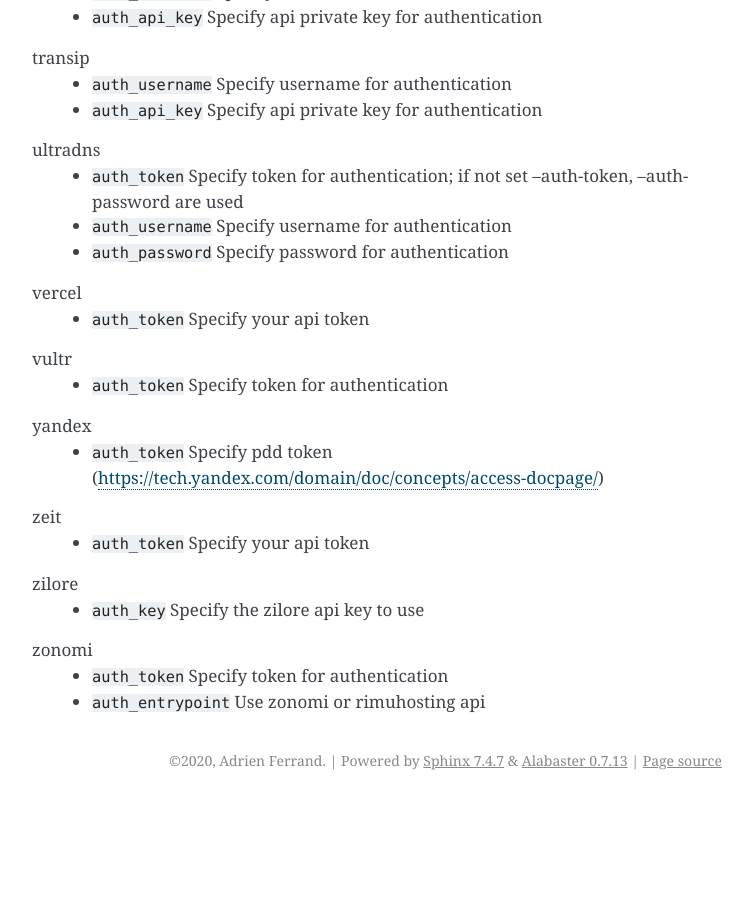
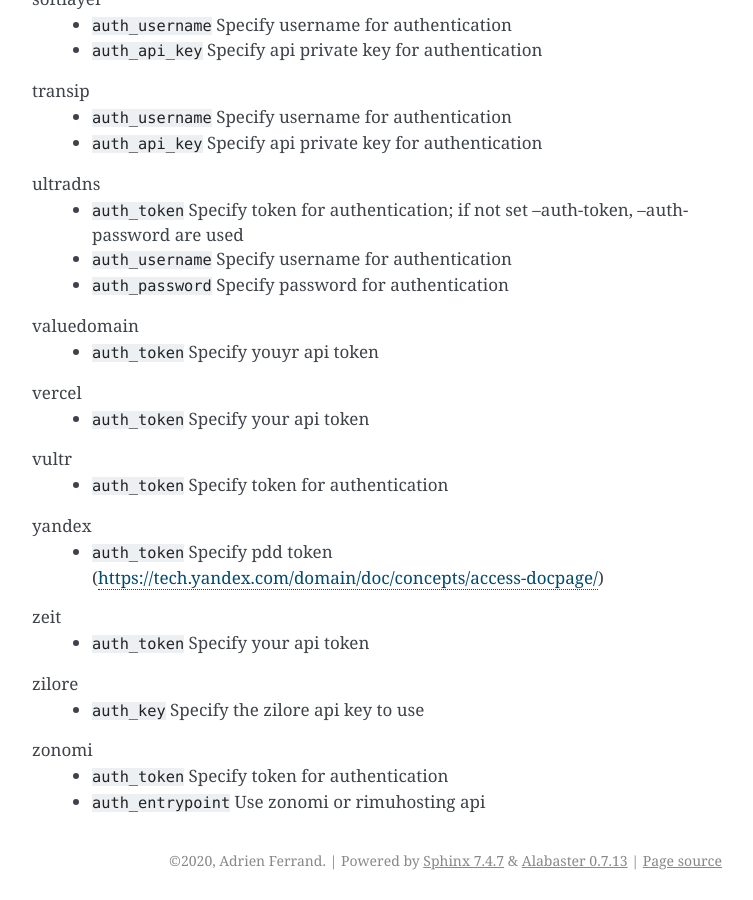
Before and after one commit to adferrand/dnsrobocert, a Sphinx documentation site: the page built from docs/providers_options.rst, in a window 1280 px wide and 900 px high, scrolled down 7916 px. Shown: the whole window, without its empty margins (388-1141 px from the left). Built offline with Sphinx 7.4.7, drawn with Linux system fonts in a browser that asks for light colours; before the commit the page ends 8716 px from its top, so only the background shows below that.

```diff
--- a/docs/providers_options.rst
+++ b/docs/providers_options.rst
@@ -40,9 +40,11 @@ The following Lexicon providers are supported by DNSroboCert.
 +----------------+----------------+----------------+----------------+
 |route53_        |safedns_        |sakuracloud_    |softlayer_      |
 +----------------+----------------+----------------+----------------+
-|transip_        |ultradns_       |vercel_         |vultr_          |
+|transip_        |ultradns_       |valuedomain_    |vercel_         |
 +----------------+----------------+----------------+----------------+
-|yandex_         |zeit_           |zilore_         |zonomi_         |
+|vultr_          |yandex_         |zeit_           |zilore_         |
++----------------+----------------+----------------+----------------+
+|zonomi_         |                |                |                |
 +----------------+----------------+----------------+----------------+
 
 Providers options
@@ -469,6 +471,11 @@ ultradns
     * ``auth_username`` Specify username for authentication
     * ``auth_password`` Specify password for authentication
 
+.. _valuedomain:
+
+valuedomain
+    * ``auth_token`` Specify youyr api token
+
 .. _vercel:
 
 vercel
```
Also changed, not shown: CHANGELOG.md (+4 -0 lines).
